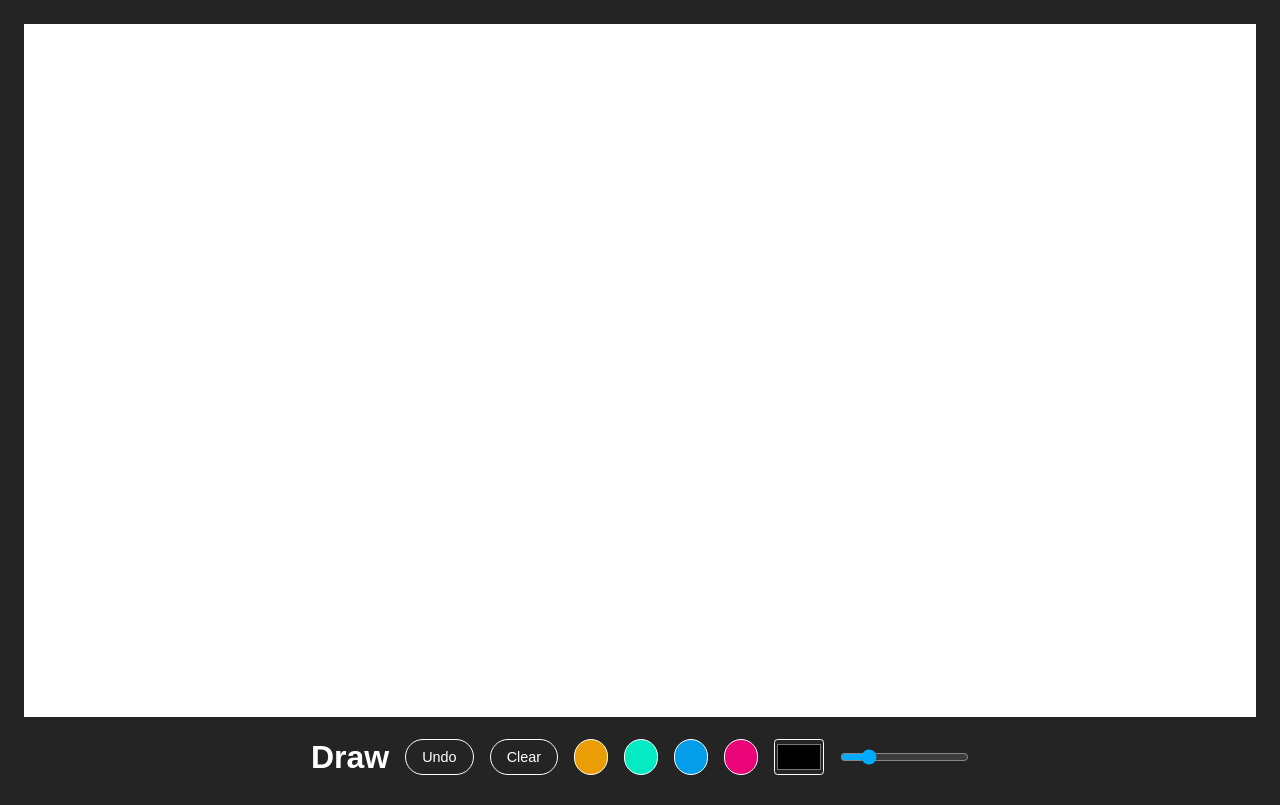
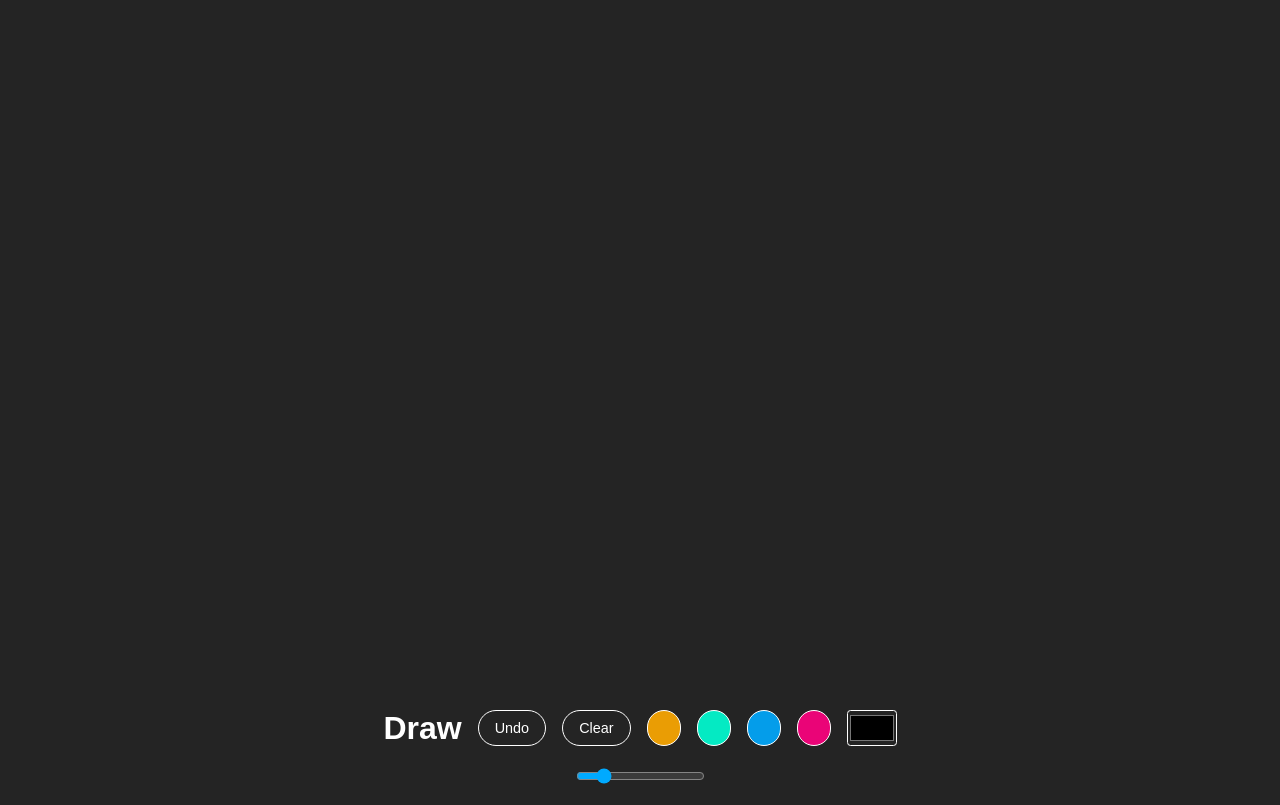
Before and after one commit to sprioleau/canvas-draw, a plain HTML site: page index.html in a window 1280 px wide. Drawn offline with Linux system fonts and the light colour scheme.

Commit message:
✨ Use full screen for canvas

```diff
--- a/script.js
+++ b/script.js
@@ -6,11 +6,10 @@ const strokeWidthSelector = document.getElementById("stroke-width-selector");
 
 const canvas = document.getElementById("canvas");
 const context = canvas.getContext("2d");
-const aspectRatio = 16 / 9;
-canvas.width = window.innerWidth - 3 * 16;
-canvas.height = canvas.width * (1 / aspectRatio);
+canvas.width = window.innerWidth;
+canvas.height = window.innerHeight;
 
-const defaultCanvasColor = "white";
+const defaultCanvasColor = "transparent";
 let strokeColor = "black";
 let strokeWidth = "10";
 let isDrawing = false;
@@ -33,10 +32,6 @@ function start(e) {
 function draw(e) {
   e.preventDefault();
   if (!isDrawing) return;
-
-  console.log({ offsetLeft: canvas.offsetLeft, offsetTop: canvas.offsetTop, });
-
-  console.log(e)
 
   context.lineTo(
     e.clientX - canvas.offsetLeft,
@@ -113,9 +108,10 @@ strokeWidthSelector.addEventListener("input", (e) => {
 
 // Handle window resize
 window.addEventListener("resize", () => {
-  canvas.width = window.innerWidth - 4 * 16;
-  canvas.height = canvas.width * (1 / aspectRatio);
+  canvas.width = window.innerWidth;
+  canvas.height = window.innerHeight;
   context.fillStyle = defaultCanvasColor;
   context.fillRect(0, 0, canvas.width, canvas.height);
-  context.putImageData(drawings[index], 0, 0);
+
+  if (index >= 0) context.putImageData(drawings[index], 0, 0);
 })
--- a/styles.css
+++ b/styles.css
@@ -10,11 +10,11 @@ body {
   line-height: 1.5;
   color: #fff;
   background: #242424;
-  padding: 1.5rem;
-  display: flex;
+  /* display: flex;
   gap: 1em;
   flex-direction: column;
-  justify-content: center;
+  justify-content: center; */
+  position: relative;
 }
 
 h1 {
@@ -24,15 +24,19 @@ h1 {
 
 #canvas {
   display: block;
-  border: 1px solid #fff;
-  aspect-ratio: 16/9;
 }
 
 .action-row {
   display: flex;
   align-items: center;
   justify-content: center;
+  flex-wrap: wrap;
   gap: 1em;
+  position: absolute;
+  bottom: 1em;
+  left: 50%;
+  transform: translateX(-50%);
+  z-index: 1;
 }
 
 button {
```
